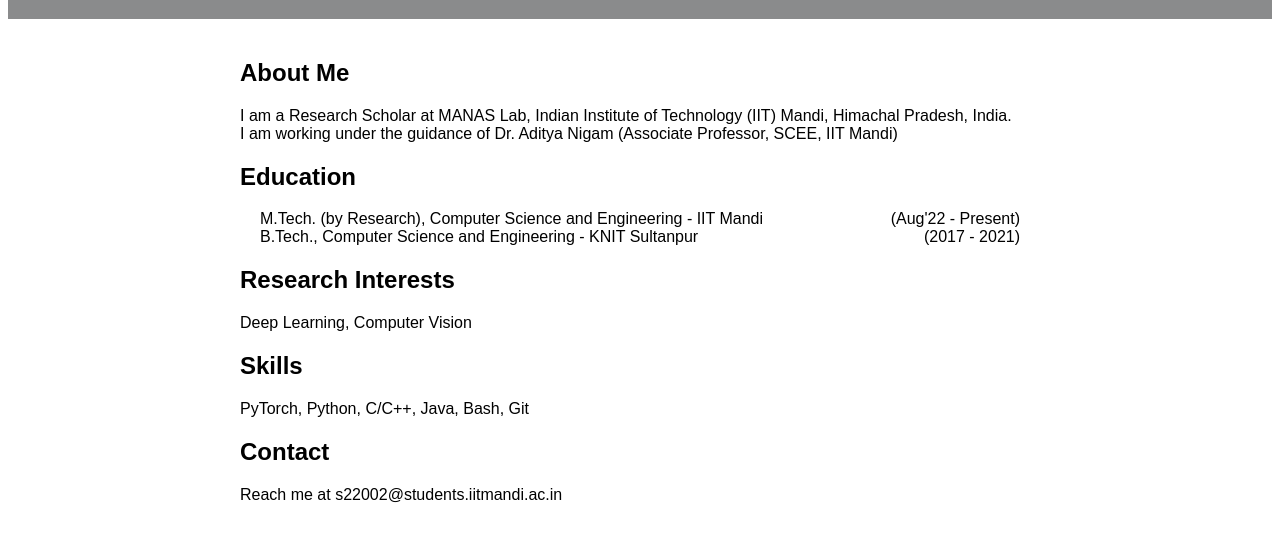
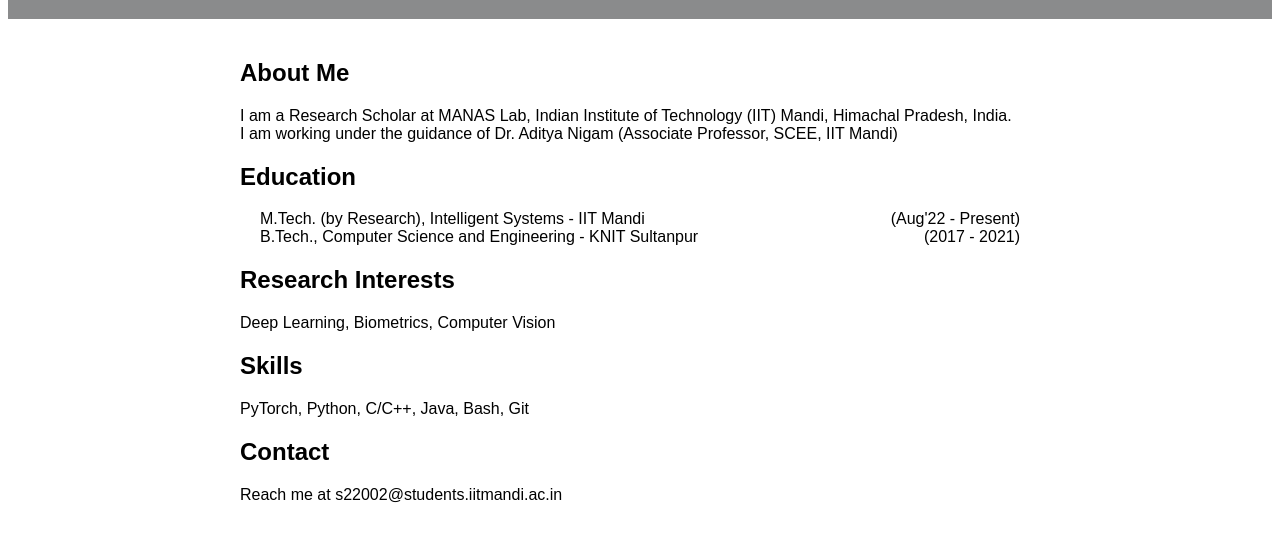
Before and after one commit to abhishektandon/abhishektandon.github.io, a plain HTML site: page index.html in a window 1280 px wide. Shown: the part 157-698 px from the top of the page. Drawn offline with Linux system fonts and the light colour scheme.

Commit message:
Update index.html

```diff
--- a/index.html
+++ b/index.html
@@ -45,7 +45,7 @@
         <h2>Education</h2>
 
             <div class="container" style="display: flex; margin-top: -20px; margin-bottom: -40px;">
-                <div>M.Tech. (by Research), Computer Science and Engineering - IIT Mandi</div>
+                <div>M.Tech. (by Research), Intelligent Systems - IIT Mandi</div>
                 <div>(Aug'22 - Present)</div>
             </div>
 
@@ -55,7 +55,7 @@
             </div>
 
 		<h2>Research Interests</h2>
-        <p>Deep Learning, Computer Vision</p>
+        <p>Deep Learning, Biometrics, Computer Vision</p>
 
 	   <h2>Skills</h2>
         <p>PyTorch, Python, C/C++, Java, Bash, Git</p>
```
